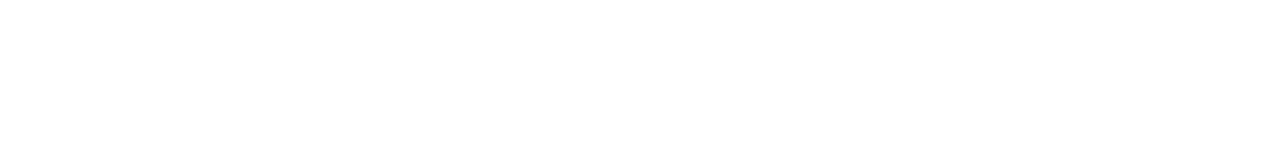
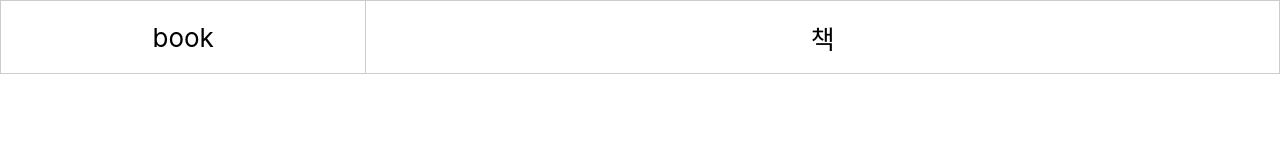
Before and after one commit to kgpksh/react_study, a React (Create React App) app: page /day/1 in a window 1280 px wide. Before the commit this address had no page. Shown: the top 160 px of the page. Built offline with nearby package versions, Linux system fonts and the light colour scheme.

Commit message:
날짜 클릭시 해당하는 단어들로 이동

```diff
--- a/src/learning_2/App.js
+++ b/src/learning_2/App.js
@@ -7,7 +7,7 @@
             <div>
                 <Routes>
                     <Route exact path='/' element={<DayList/>}/>
-                    <Route path='/day' element={<Day/>}/>
+                    <Route path='/day/:day' element={<Day/>}/>
                 </Routes>
             </div>
         </BrowserRouter>
--- a/src/learning_2/Day.js
+++ b/src/learning_2/Day.js
@@ -1,10 +1,13 @@
 import dummyData from "../data.json"
+import { useParams } from "react-router-dom"
 
 export default function Day() {
+    const day = useParams().day;
+    const wordList = dummyData.words.filter(word => word.day === Number(day));
     return(
         <table>
             <tbody>
-                {dummyData.words.map(word => (
+                {wordList.map(word => (
                     <tr key={word.id}>
                         <td>{word.eng}</td>
                         <td>{word.kor}</td>
```
